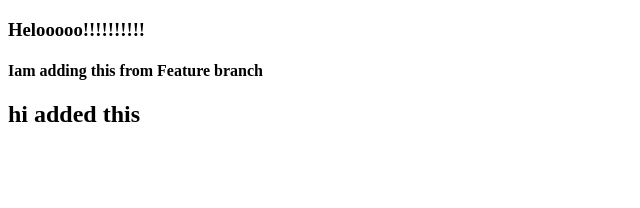
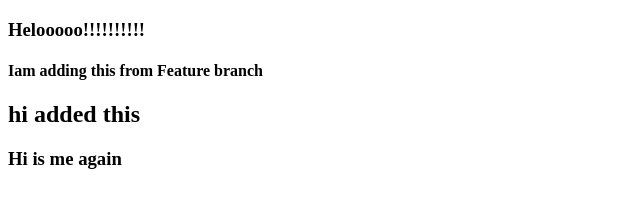
Before and after one commit to abddillahi/RepoSecond, a plain HTML site: page index2.html in a window 1280 px wide. Shown: the whole page, without its empty margins (0-640 px from the left). Drawn offline with Linux system fonts and the light colour scheme.

Commit message:
hi ashraf waaye i hope inaa ficant yihin

```diff
--- a/index2.html
+++ b/index2.html
@@ -10,5 +10,6 @@
 
     <h4>Iam adding this from Feature branch</h4>
     <h2>hi added this </h2>
+    <h3>Hi is me again </h3>
 </body>
 </html>
```
